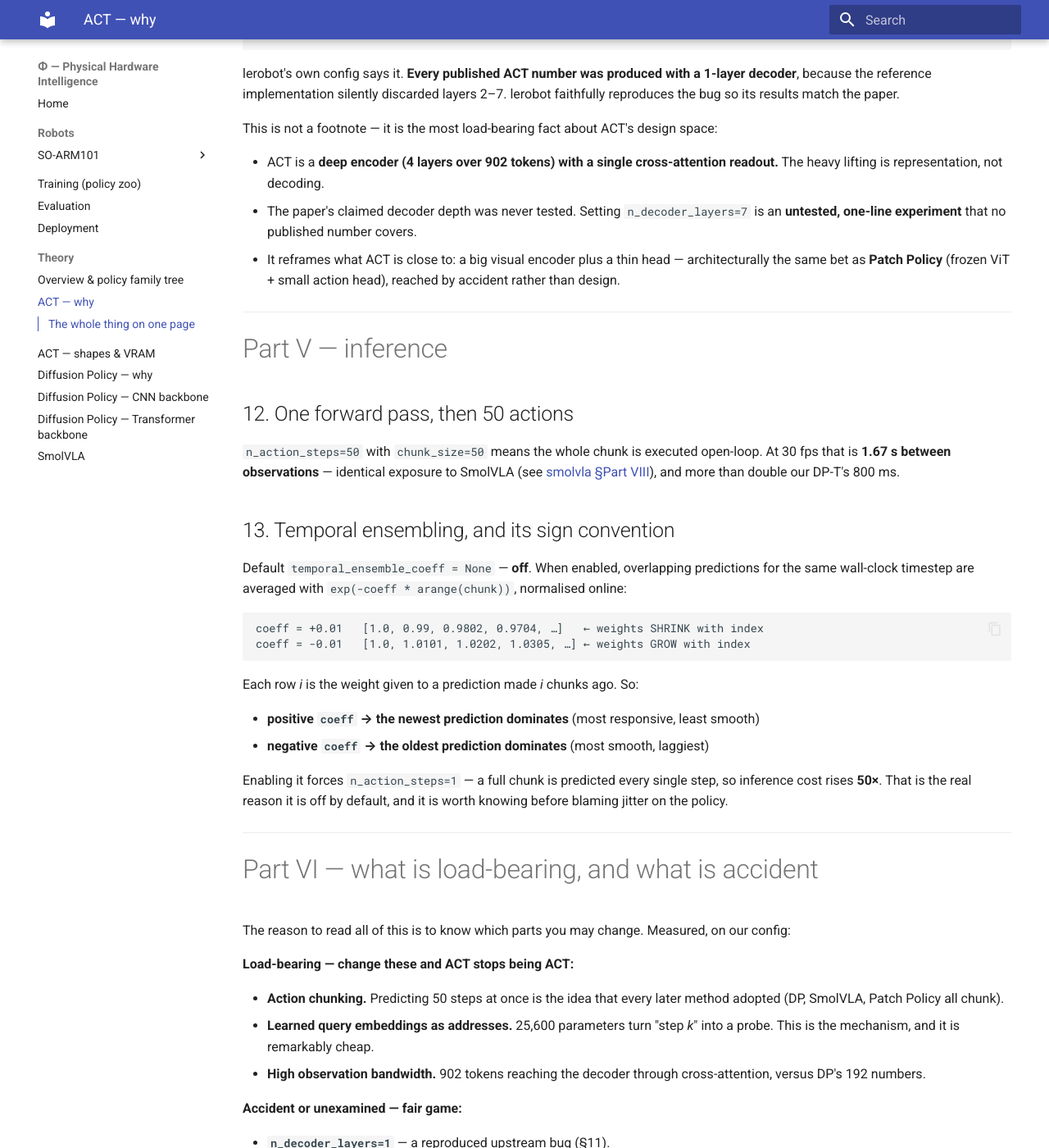
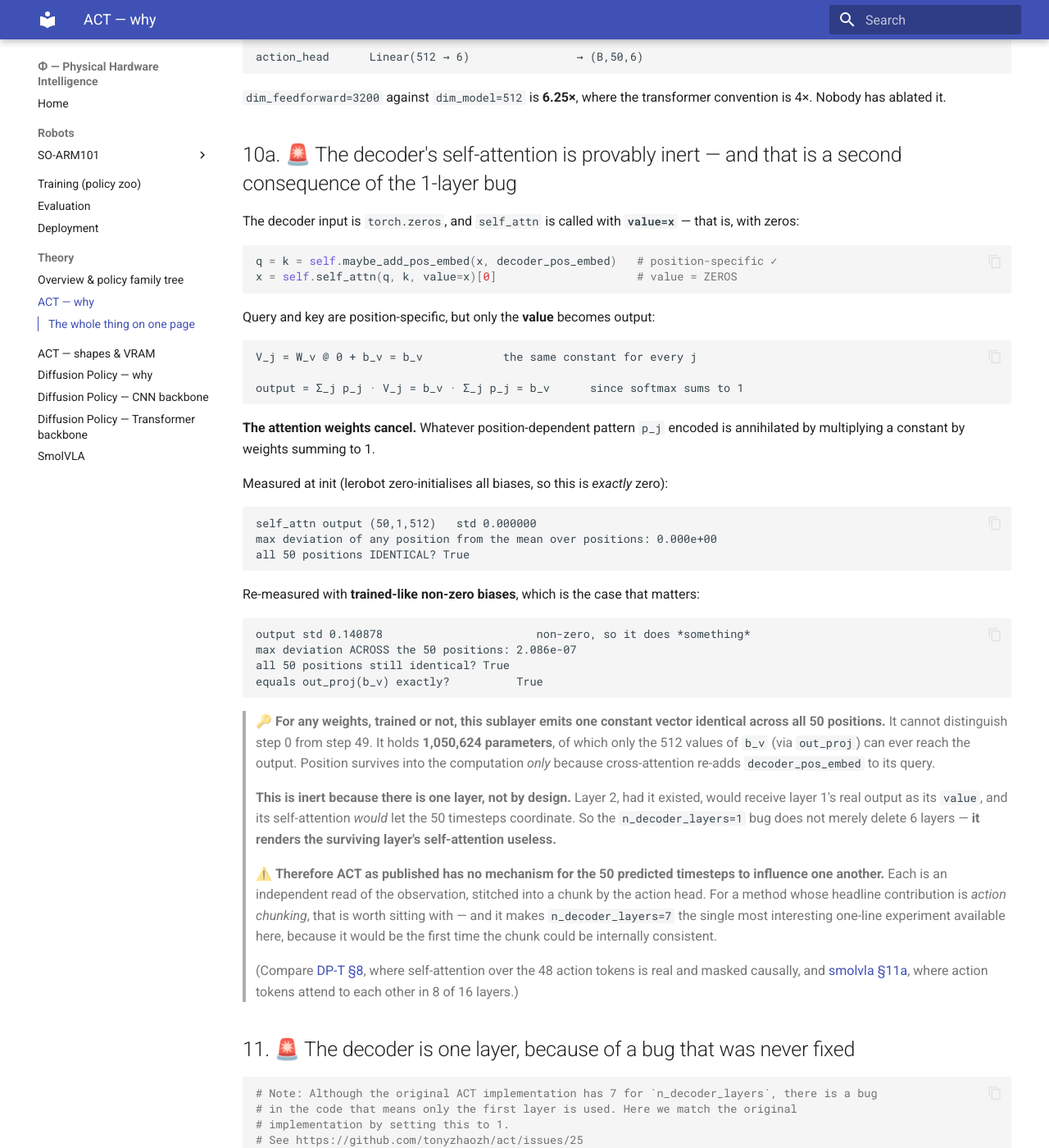
Before and after one commit to physical-hardware-intelligence/phi, an MkDocs documentation site: the page built from docs/theory/act-why.md, in a window 1280 px wide and 1400 px high, scrolled down 6662 px. Shown: the whole window at 82% size. Built offline with MkDocs 1.6.1 and Material for MkDocs 9.7.7, drawn with Linux system fonts in a browser that asks for light colours; some of the changed text lies outside the part shown.

Commit message:
act-why: the decoder's self-attention is provably inert (S10a)
Correcting a claim I made in the previous commit. I wrote that the decoder's
self-attention lets "the 50 chunk steps coordinate with each other". It cannot.

The decoder input is torch.zeros, and self_attn is called with value=x -- i.e.
with zeros. Only the value becomes output:

    V_j = W_v @ 0 + b_v = b_v          the same constant for every j
    out = sum_j p_j * V_j = b_v * sum_j p_j = b_v      softmax sums to 1

The attention weights cancel. Measured at init (lerobot zero-inits all biases,
so this is exactly zero):

    self_attn output (50,1,512)  std 0.000000
    max deviation of any position from the mean over positions: 0.000e+00
    all 50 positions IDENTICAL? True

Re-measured with trained-like non-zero biases, the case that actually matters:

    output std 0.140878              non-zero, so it does *something*
    max deviation ACROSS the 50 positions: 2.086e-07
    equals out_proj(b_v) exactly?    True

So for ANY weights the sublayer emits one constant vector, identical across all
50 positions. 1,050,624 params of which only the 512 values of b_v can reach
the output. Position survives only because cross-attention re-adds
decoder_pos_embed to its query.

WHY THIS MATTERS: the inertness is a consequence of n_decoder_layers=1, not of
the design. Layer 2 would receive layer 1's real output as its value and its
self-attention WOULD work. So the reproduced upstream bug
(tonyzhaozh/act#25) does not merely delete 6 layers -- it renders the surviving
layer's self-attention useless, and therefore

    ACT as published has NO mechanism for the 50 predicted timesteps to
    influence one another. Each is an independent read of the observation,
    stitched into a chunk by Linear(512->6).

For a method whose headline contribution is action chunking, that is the fact
worth sitting with, and it promotes n_decoder_layers=7 from "untested knob" to
the most interesting one-line experiment available: it would be the first ACT
whose chunk can be internally consistent.

Cross-links the contrast: DP-T masks real self-attention over its 48 action
tokens causally; SmolVLA lets action tokens attend to each other in 8 of 16
layers. ACT is the only one of the three with none.

Co-Authored-By: Claude Opus 5 <noreply@anthropic.com>

````diff
--- a/docs/theory/act-why.md
+++ b/docs/theory/act-why.md
@@ -22,7 +22,13 @@ ACT answers the same question as Diffusion Policy — *how do you avoid averagin
 
 **And here is the finding that should reframe the whole architecture: ACT's latent collapses, on purpose.** At inference `z` is set to **zeros** and the CVAE encoder — **33.7% of the model** — never runs. So the mechanism ACT introduced to handle multimodality is switched off exactly when the robot is moving.
 
-What actually runs on the arm is: a shared ResNet-18, a 4-layer transformer encoder over 902 tokens, and **one** cross-attention layer. That is much closer to Patch Policy's "frozen features + thin readout head" than the CVAE framing suggests, and it is the most interesting thing about ACT for anyone trying to build something new.
+What actually runs on the arm is: a shared ResNet-18, a 4-layer transformer encoder over 902 tokens, and **one** cross-attention layer. That is much closer to Patch Policy's "frozen features + thin readout head" than the CVAE framing suggests.
+
+And it goes further. Because that single decoder layer receives **zeros** as its input, its self-attention sublayer is **provably inert** — measured, it emits one constant vector identical across all 50 positions (§10a). So:
+
+> 🔑 **ACT as published has no mechanism for the 50 predicted timesteps to influence one another.** Each is an independent read of the observation, stitched into a chunk by `Linear(512 → 6)`. For a method whose headline contribution is *action chunking*, that is the fact worth sitting with.
+
+The decoder is therefore: **50 learned labels → one cross-attention over 902 observation tokens → FFN → linear head.** Fifty questions, asked once.
 
 ---
 
@@ -226,9 +232,13 @@ Note also `maybe_add_pos_embed` is called **inside every layer**, not once at th
 ```
 self-attention   (50 queries, 50 keys)
   q,k = zeros + decoder_pos_embed        (50,B,512) → 8 heads × 64
-  scores  (B,8,50,50)      ← the 50 chunk steps coordinate with each other
+  value = x = ZEROS                                 ← see §10a, this is inert
+  scores  (B,8,50,50)                               computed, then wasted
 
 cross-attention  (50 queries, 902 keys)          ← the asymmetry that defines ACT
+  query = x + decoder_pos_embed          position re-injected HERE
+  key   = encoder_out + encoder_pos_embed
+  value = encoder_out                    RAW, no position
   scores  (B,8,50,902)
   output  (B,8,50,64) → (50,B,512)
 
@@ -238,6 +248,50 @@ action_head      Linear(512 → 6)                → (B,50,6)
 ```
 
 `dim_feedforward=3200` against `dim_model=512` is **6.25×**, where the transformer convention is 4×. Nobody has ablated it.
+
+## 10a. 🚨 The decoder's self-attention is provably inert — and that is a second consequence of the 1-layer bug
+
+The decoder input is `torch.zeros`, and `self_attn` is called with **`value=x`** — that is, with zeros:
+
+```python
+q = k = self.maybe_add_pos_embed(x, decoder_pos_embed)   # position-specific ✓
+x = self.self_attn(q, k, value=x)[0]                     # value = ZEROS
+```
+
+Query and key are position-specific, but only the **value** becomes output:
+
+```
+V_j = W_v @ 0 + b_v = b_v            the same constant for every j
+
+output = Σ_j p_j · V_j = b_v · Σ_j p_j = b_v      since softmax sums to 1
+```
+
+**The attention weights cancel.** Whatever position-dependent pattern `p_j` encoded is annihilated by multiplying a constant by weights summing to 1.
+
+Measured at init (lerobot zero-initialises all biases, so this is *exactly* zero):
+
+```
+self_attn output (50,1,512)   std 0.000000
+max deviation of any position from the mean over positions: 0.000e+00
+all 50 positions IDENTICAL? True
+```
+
+Re-measured with **trained-like non-zero biases**, which is the case that matters:
+
+```
+output std 0.140878                       non-zero, so it does *something*
+max deviation ACROSS the 50 positions: 2.086e-07
+all 50 positions still identical? True
+equals out_proj(b_v) exactly?          True
+```
+
+> 🔑 **For any weights, trained or not, this sublayer emits one constant vector identical across all 50 positions.** It cannot distinguish step 0 from step 49. It holds **1,050,624 parameters**, of which only the 512 values of `b_v` (via `out_proj`) can ever reach the output. Position survives into the computation *only* because cross-attention re-adds `decoder_pos_embed` to its query.
+>
+> **This is inert because there is one layer, not by design.** Layer 2, had it existed, would receive layer 1's real output as its `value`, and its self-attention *would* let the 50 timesteps coordinate. So the `n_decoder_layers=1` bug does not merely delete 6 layers — **it renders the surviving layer's self-attention useless.**
+>
+> ⚠️ **Therefore ACT as published has no mechanism for the 50 predicted timesteps to influence one another.** Each is an independent read of the observation, stitched into a chunk by the action head. For a method whose headline contribution is *action chunking*, that is worth sitting with — and it makes `n_decoder_layers=7` the single most interesting one-line experiment available here, because it would be the first time the chunk could be internally consistent.
+>
+> (Compare [DP-T §8](diffusion-policy-transformer.md#8-the-three-sublayers-with-every-dimension), where self-attention over the 48 action tokens is real and masked causally, and [smolvla §11a](smolvla.md#11a-mode-a-even-rows-join-attend-split), where action tokens attend to each other in 8 of 16 layers.)
 
 ## 11. 🚨 The decoder is one layer, because of a bug that was never fixed
 
@@ -289,13 +343,14 @@ The reason to read all of this is to know which parts you may change. Measured,
 
 **Load-bearing — change these and ACT stops being ACT:**
 
-- **Action chunking.** Predicting 50 steps at once is the idea that every later method adopted (DP, SmolVLA, Patch Policy all chunk).
+- **Action chunking.** Predicting 50 steps at once is the idea that every later method adopted (DP, SmolVLA, Patch Policy all chunk). Note carefully what ACT's version *is*, though: 50 **independent** reads emitted in parallel, not a jointly-modelled trajectory (§10a).
 - **Learned query embeddings as addresses.** 25,600 parameters turn "step *k*" into a probe. This is the mechanism, and it is remarkably cheap.
 - **High observation bandwidth.** 902 tokens reaching the decoder through cross-attention, versus DP's 192 numbers.
+- **The value stream carries no position.** Position selects; it never contaminates content (§9). Cheap, and easy to get wrong when writing your own.
 
 **Accident or unexamined — fair game:**
 
-- **`n_decoder_layers=1`** — a reproduced upstream bug (§11).
+- **`n_decoder_layers=1`** — a reproduced upstream bug (§11), which also silently kills the decoder's self-attention (§10a). Raising it to 7 is one line and would be the first ACT whose chunk is internally consistent.
 - **The CVAE** — 33.7% of parameters, guaranteed to collapse by `kl_weight=10`, unused at inference (§2, §5).
 - **`dim_feedforward=3200`** (6.25×, not the conventional 4×) — never ablated.
 - **Shared vs separate camera backbones** — ACT shares, DP does not; never A/B'd here (§3).
````
